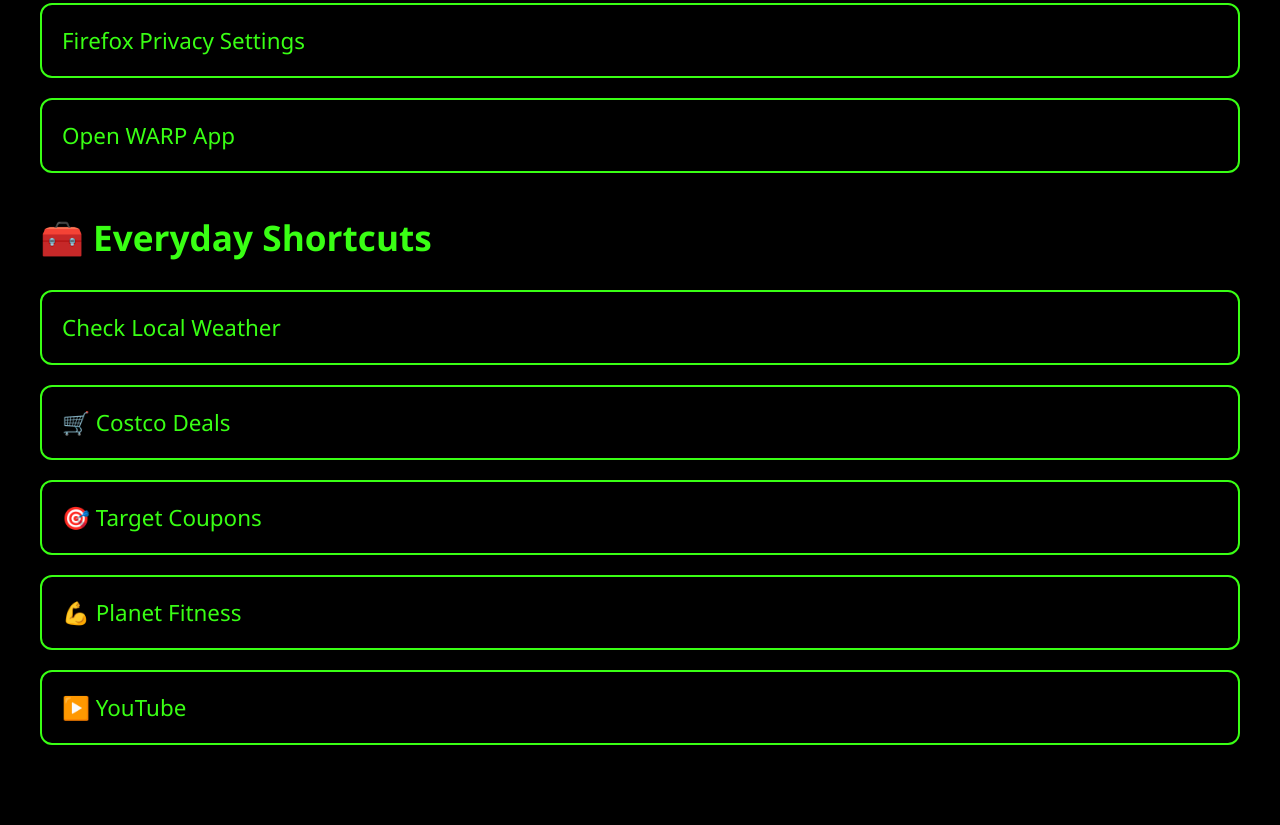
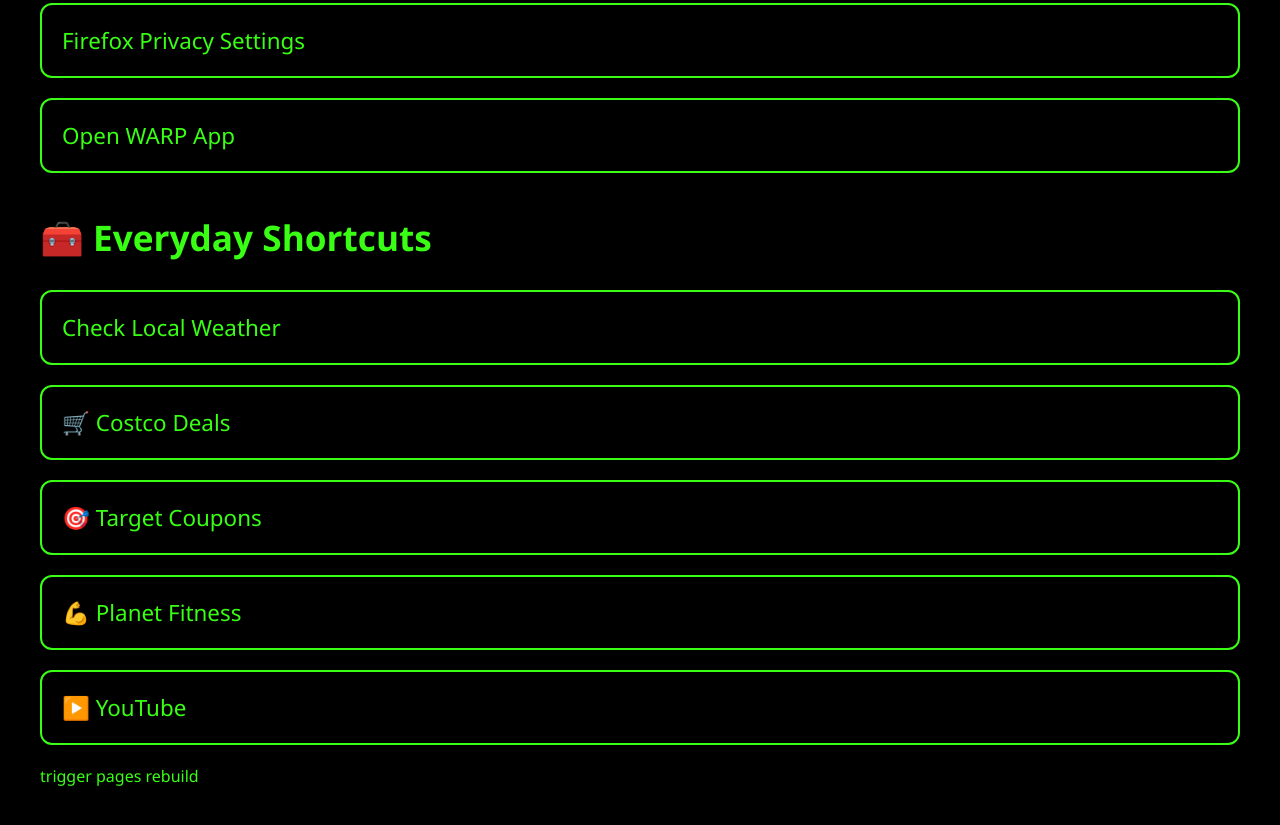
Before and after one commit to halsurpal/howieroberts.github.io, a plain HTML site: page index.html in a window 1280 px wide. Shown: the part 787-1612 px from the top of the page. Drawn offline with Linux system fonts and the light colour scheme.

Commit message:
Update index.html

```diff
--- a/index.html
+++ b/index.html
@@ -62,6 +62,7 @@
     <a href="https://www.target.com/c/top-deals/-/N-4xw74" target="_blank">🎯 Target Coupons</a>
     <a href="https://www.planetfitness.com/" target="_blank">💪 Planet Fitness</a>
     <a href="https://www.youtube.com" target="_blank">▶️ YouTube</a>
+    trigger pages rebuild
   </div>
 </body>
 </html>
```
